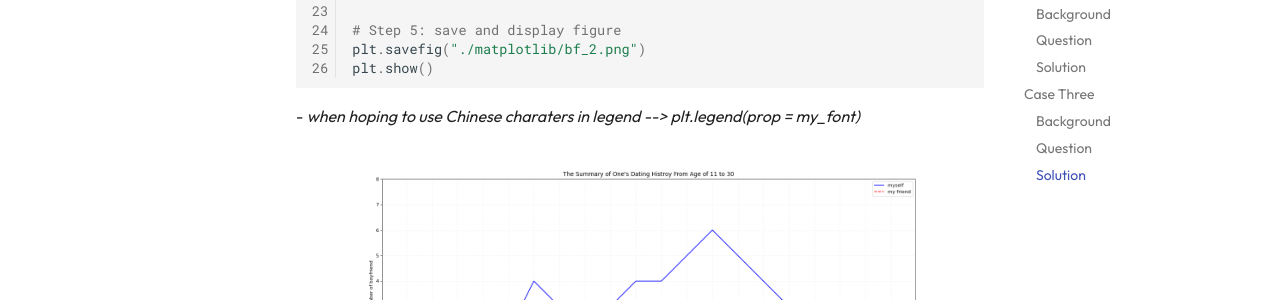
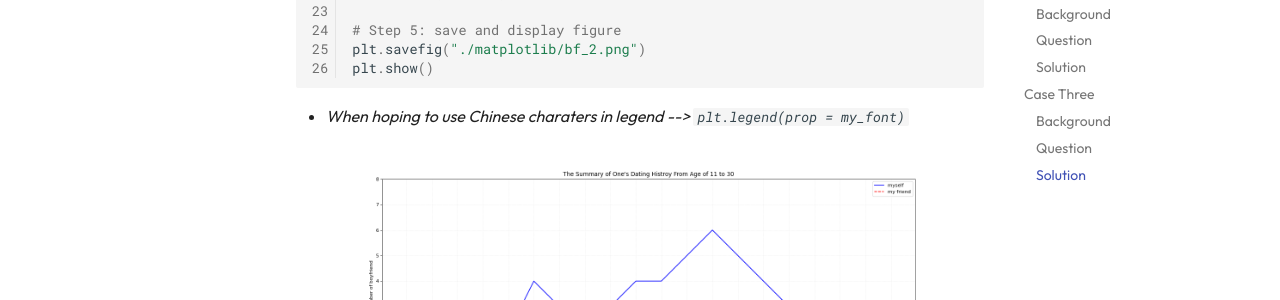
Before and after one commit to rojia20/python-site, an MkDocs documentation site: the page built from docs/matplotlib/matplotlib_linechart.md, in a window 1280 px wide and 900 px high, scrolled down 5217 px. Shown: the part 382-682 px from the top of the window. Built offline with MkDocs 1.6.1 and Material for MkDocs 9.7.7, drawn with Linux system fonts in a browser that asks for light colours; nearby versions of some CDN libraries; library files that are not in the unit come from our copies; comment, search, counter and statistics services are not loaded.

````diff
--- a/docs/matplotlib/matplotlib_linechart.md
+++ b/docs/matplotlib/matplotlib_linechart.md
@@ -185,6 +185,7 @@ plt.legend(loc = 0)
 plt.savefig("./matplotlib/bf_2.png")
 plt.show()
 ```
-- *when hoping to use Chinese charaters in legend --> plt.legend(prop = my_font)*
+
+- *When hoping to use Chinese charaters in legend --> `plt.legend(prop = my_font)`*
 
 ![alt text](mat/bf_2.png)
--- a/mkdocs.yml
+++ b/mkdocs.yml
@@ -38,7 +38,7 @@ nav:
     - Practice Three: pandas/pandas_practice3.md
   - Reference:
     - Data Source: reference/data_source.md
-
+  - Graphing Libraries: tools/tool_collection.md
 
 
 # [UI]s
````
Also changed, not shown: docs/tools/tool_collection.md (added, +10 -0 lines).
